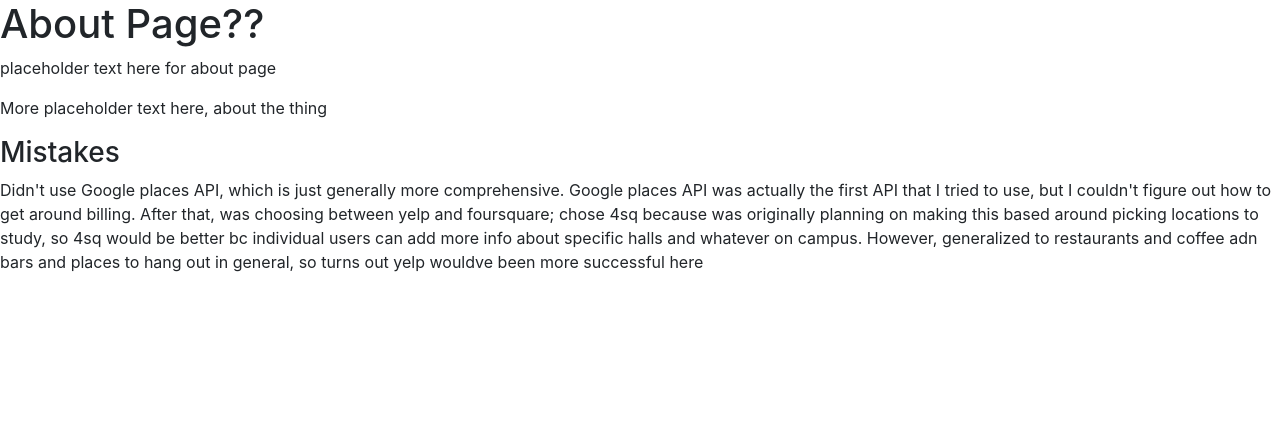
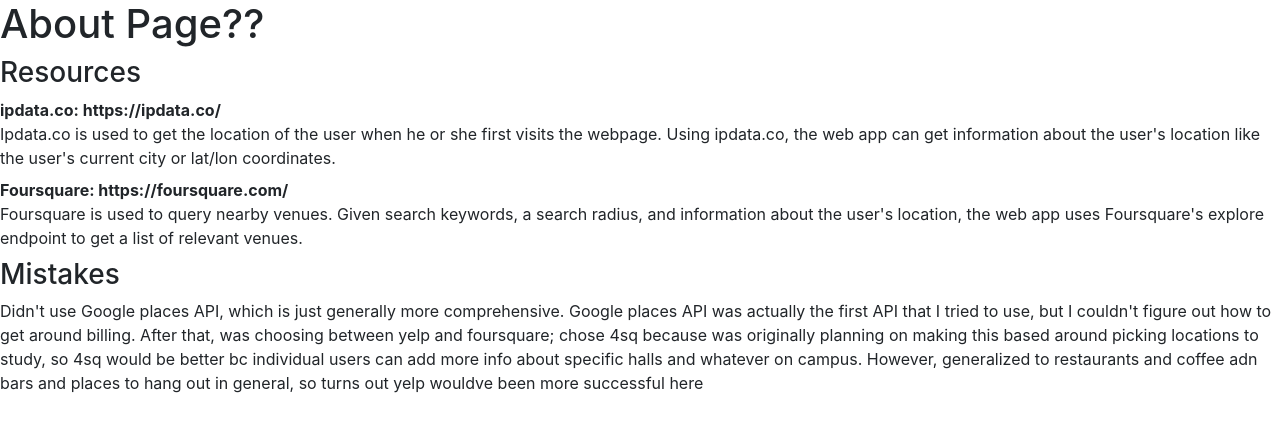
Before and after one commit to khsu2000/venue-suggester, a Flask app: page /about in a window 1280 px wide. Shown: the part 56-488 px from the top of the page. Run offline with Flask 2, Linux system fonts and the light colour scheme; some libraries are stand-ins or nearby versions.

Commit message:
slightly updated about, trying ajax

```diff
--- a/templates/about.html
+++ b/templates/about.html
@@ -1,8 +1,11 @@
 {% extends "layout.html" %}
 {% block content %}
   <h1>About Page??</h1>
-  <p>placeholder text here for about page</p>
-  <p>More placeholder text here, about the thing</p>
+  <h3>Resources</h3>
+  <dt>ipdata.co: https://ipdata.co/</dt>
+  <dd>Ipdata.co is used to get the location of the user when he or she first visits the webpage. Using ipdata.co, the web app can get information about the user's location like the user's current city or lat/lon coordinates.</dd>
+  <dt>Foursquare: https://foursquare.com/</dt>
+  <dd>Foursquare is used to query nearby venues. Given search keywords, a search radius, and information about the user's location, the web app uses Foursquare's explore endpoint to get a list of relevant venues.</dd>
   <h3>Mistakes</h3>
   <p>Didn't use Google places API, which is just generally more comprehensive. Google places API was actually the first API that I tried to use, but I couldn't figure out how to get around billing. After that, was choosing between yelp and foursquare; chose 4sq because was originally planning on making this based around picking locations to study, so 4sq would be better bc individual users can add more info about specific halls and whatever on campus. However, generalized to restaurants and coffee adn bars and places to hang out in general, so turns out yelp wouldve been more successful here
   </p>
```
